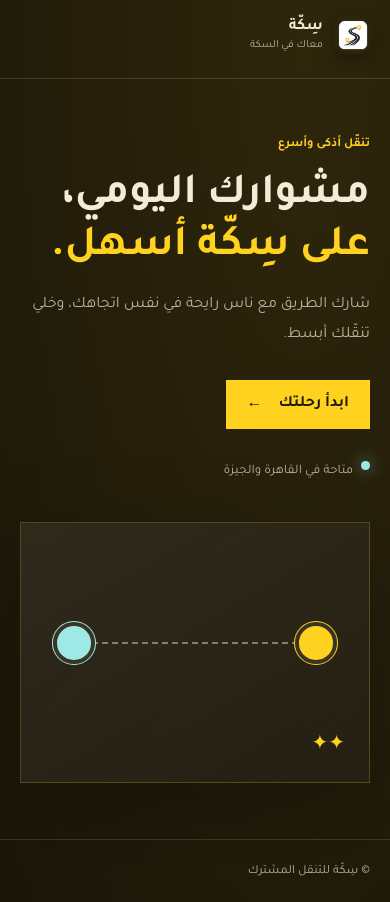
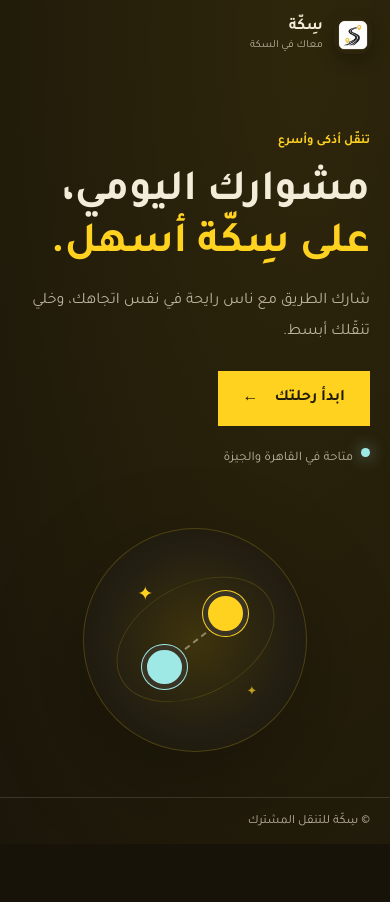
Before and after one commit to sekka-go/SeKKa, a React (Vite) app in the folder web/: page / in a window 390 px wide. After the commit the page ends 844 px from the top, so only its background shows below. Built offline with nearby package versions, Linux system fonts and the light colour scheme; no server answers.

Commit message:
Reduce landing page visual noise

```diff
--- a/web/src/styles.css
+++ b/web/src/styles.css
@@ -255,3 +255,36 @@ button { line-height: 1.45; }
   .auth-home-link { padding-top: .35rem; font-size: .78rem; }
   .auth-page-content { align-content: start; padding-top: 1.5rem; }
 }
+
+
+/* Keep the public homepage focused on one action. */
+.landing-page { display: flex; flex-direction: column; min-height: 100vh; min-height: 100svh; }
+.landing-header { width: 100%; justify-content: flex-start; max-width: 78rem; padding-block: 1.5rem; border-bottom: 0; }
+.landing-hero { flex: 1; width: 100%; max-width: 78rem; min-height: 0; padding-top: 2rem; padding-bottom: 4rem; }
+.landing-hero-copy { max-width: 37rem; }
+.landing-hero h1 { font-size: clamp(3.2rem, 5.5vw, 5.4rem); }
+.landing-hero-copy > p { max-width: 30rem; }
+.landing-hero-actions { margin-top: 1.5rem; }
+.landing-primary-cta { min-height: 3.4rem; padding-inline: 1.5rem; }
+.landing-trust { margin-top: 1.4rem; }
+.landing-route-card { display: grid; place-items: center; width: min(100%, 23rem); aspect-ratio: 1; height: auto; padding: 1rem; overflow: hidden; border-radius: 50%; background: radial-gradient(circle, rgba(255,210,31,.13), rgba(36,32,20,.78) 58%, rgba(23,19,9,.8)); }
+.landing-route-orbit { position: absolute; inset: 12%; border: 1px solid rgba(255,210,31,.17); border-radius: 50%; transform: rotate(-28deg) scaleY(.65); }
+.landing-route-map { position: absolute; inset: 15%; width: auto; height: auto; margin: 0; }
+.landing-route-line { top: 50%; right: 15%; left: 15%; border-color: rgba(243,236,217,.45); transform: rotate(-38deg); }
+.landing-route-point { position: absolute; width: 2.8rem; height: 2.8rem; border-width: .35rem; }
+.landing-route-start { top: 19%; right: 16%; }
+.landing-route-end { bottom: 18%; left: 16%; }
+.landing-route-spark { position: absolute; color: var(--yellow); }
+.landing-route-spark-one { top: 24%; left: 24%; font-size: 1.2rem; }
+.landing-route-spark-two { right: 22%; bottom: 22%; font-size: .8rem; opacity: .7; }
+.landing-footer { width: 100%; justify-content: center; margin-top: auto; }
+@media (max-width: 800px) {
+  .landing-header { padding-block: 1rem; }
+  .landing-hero { gap: 2rem; padding-top: 2.5rem; padding-bottom: 2rem; }
+  .landing-route-card { justify-self: center; width: min(72vw, 18rem); max-width: 18rem; }
+}
+@media (max-width: 560px) {
+  .landing-hero h1 { font-size: clamp(2.7rem, 11vw, 3.5rem); }
+  .landing-route-card { width: min(64vw, 14rem); max-width: 14rem; }
+  .landing-footer { padding-block: 1rem; }
+}
```
